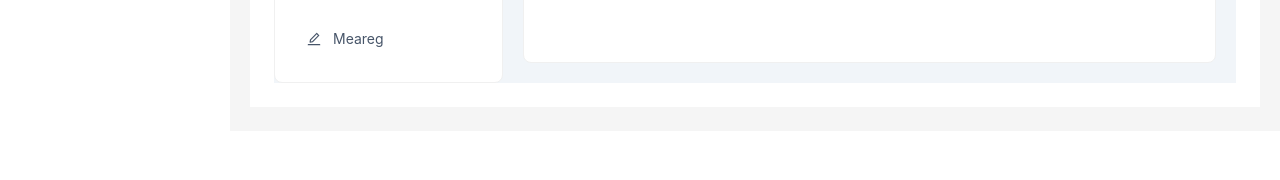
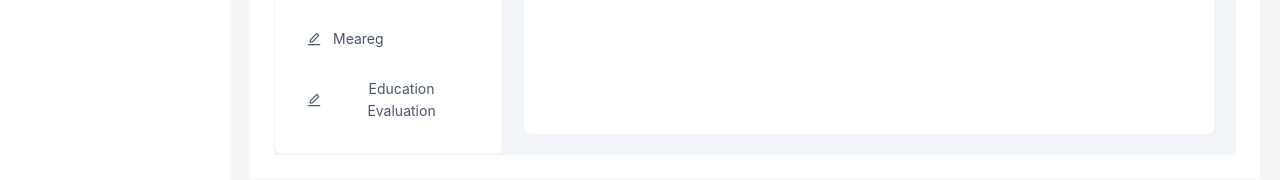
Before and after one commit to kaleab-kali/FPPHRSYSTEM, a React (Create React App) app: page / in a window 1280 px wide. Both pictures are taken after a click on the item "Profile View". Shown: the part 667-847 px from the top of the page. Before the commit the page ends 800 px from the top, so only its background shows below. Built offline with nearby package versions, Linux system fonts and the light colour scheme.

Commit message:
Education Evaluation

```diff
--- a/src/components/Profile.tsx
+++ b/src/components/Profile.tsx
@@ -20,6 +20,7 @@ import {
 } from "@ant-design/icons";
 import EducationLevel from './user/EducationLevel';
 import Meareg from './user/Meareg';
+import EducationEvaluation from './user/EducationEvaluation';
 const { Title } = Typography;
 
 interface ProfileProps {
@@ -141,6 +142,15 @@ const Profile: React.FC<ProfileProps> = ({ user }) => {
               >
                 <EditOutlined className="pr-3" />
                 Meareg
+              </span>
+              <span
+                onClick={() => adjestingTabs(6)}
+                className={`rounded-md hover:bg-blue-300 text-slate-600 p-2 text-center flex justify-start cursor-pointer ${
+                  tab === 6 && "border border-t-transparent border-b-blue-500"
+                }`}
+              >
+                <EditOutlined className="pr-3" />
+                Education Evaluation
               </span>
             </div>
             {/* <Avatar size={64} src={avatarUrl} /> */}
@@ -327,6 +337,11 @@ const Profile: React.FC<ProfileProps> = ({ user }) => {
               <Meareg />
             </div>
           )}
+          {tab === 6 && (
+            <div className={`flex flex-row justify-around `}>
+              <EducationEvaluation />
+            </div>
+          )}
           {/* <Performance/> */}
         </Card>
       </div>
```
